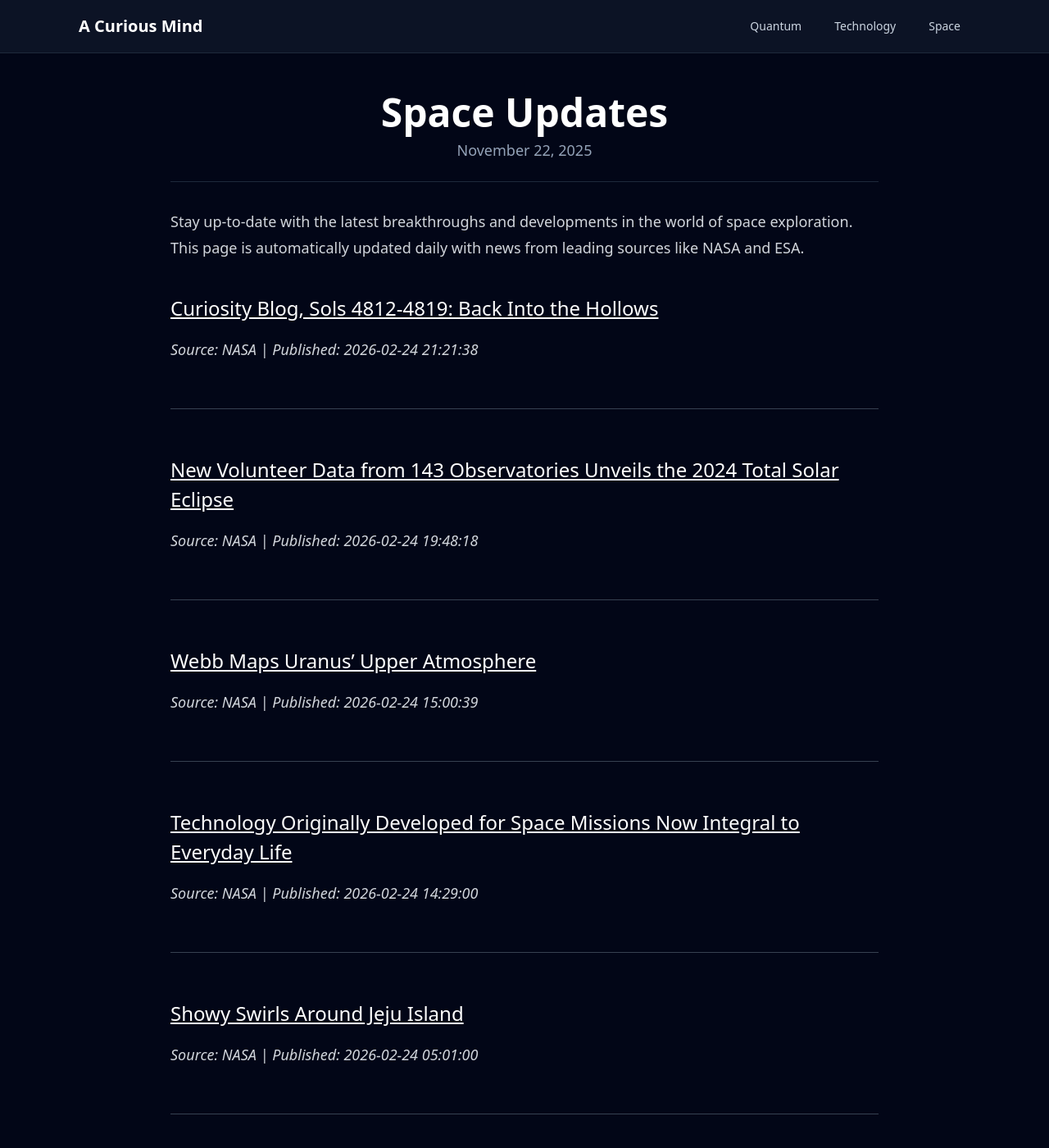
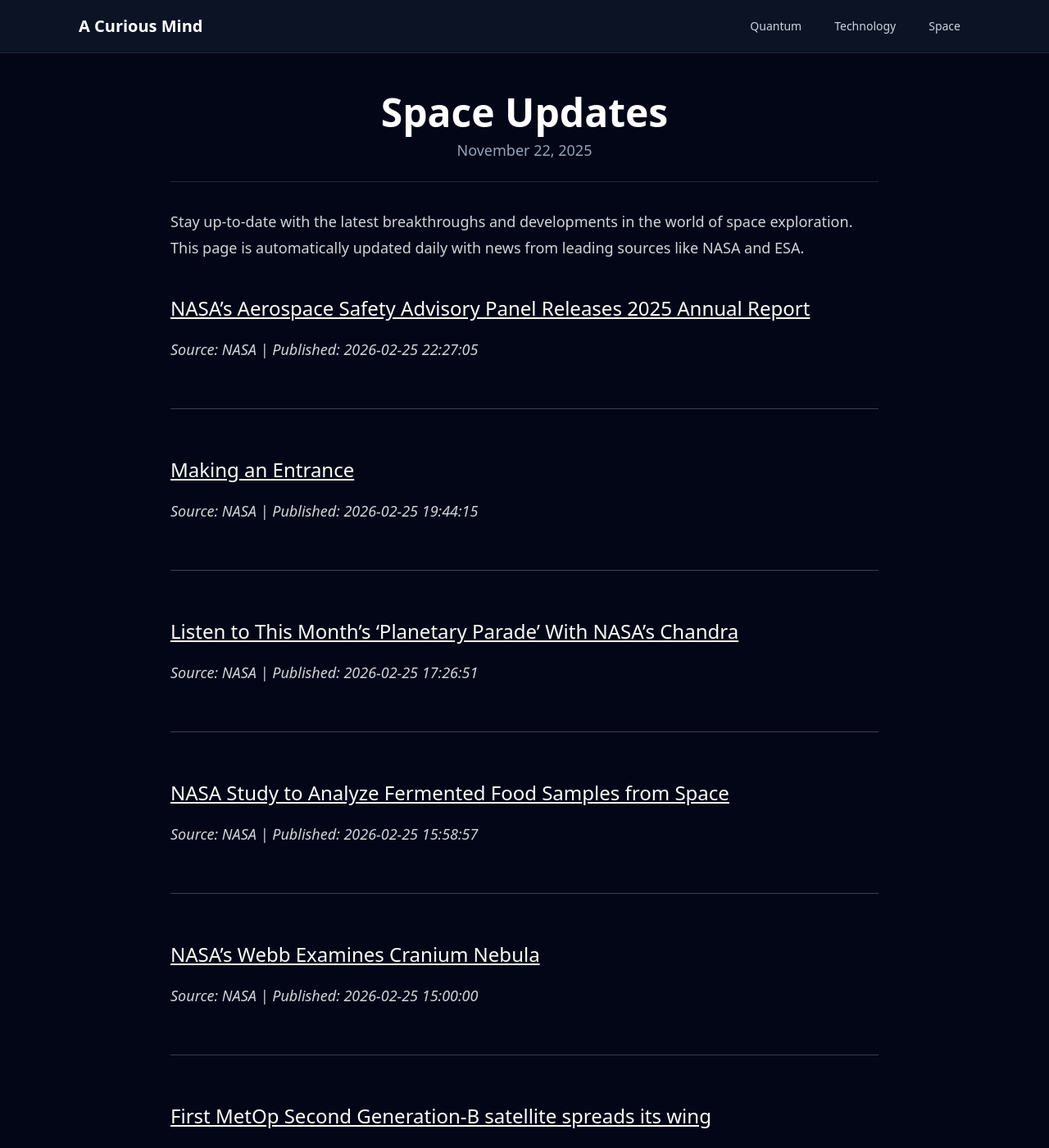
Before and after one commit to onehl7/onehl7.github.io, a Jekyll site: the page built from _posts/2025-11-22-space-updates.md, in a window 1280 px wide and 1400 px high. Shown: the whole window at 82% size. Built offline with Jekyll 4.4.1, drawn with Linux system fonts in a browser that asks for light colours; nearby versions of some CDN libraries; some of the changed text lies outside the part shown.

Commit message:
Update space news data

```diff
--- a/_data/space_news.json
+++ b/_data/space_news.json
@@ -1,33 +1,51 @@
 [
   {
     "source": "NASA",
-    "title": "Curiosity Blog, Sols 4812-4819: Back Into the Hollows",
-    "link": "https://science.nasa.gov/blog/curiosity-blog-sols-4812-4819-back-into-the-hollows/",
-    "published": "2026-02-24 21:21:38"
+    "title": "NASA\u2019s Aerospace Safety Advisory Panel Releases 2025 Annual Report",
+    "link": "https://www.nasa.gov/news-release/nasas-aerospace-safety-advisory-panel-releases-2025-annual-report/",
+    "published": "2026-02-25 22:27:05"
   },
   {
     "source": "NASA",
-    "title": "New Volunteer Data from 143 Observatories Unveils the 2024 Total Solar Eclipse",
-    "link": "https://science.nasa.gov/get-involved/citizen-science/new-volunteer-data-from-143-observatories-unveils-the-2024-total-solar-eclipse/",
-    "published": "2026-02-24 19:48:18"
+    "title": "Making an Entrance",
+    "link": "https://www.nasa.gov/image-article/making-an-entrance/",
+    "published": "2026-02-25 19:44:15"
   },
   {
     "source": "NASA",
-    "title": "Webb Maps Uranus\u2019 Upper Atmosphere",
-    "link": "https://www.nasa.gov/image-article/webb-maps-uranus-upper-atmosphere/",
-    "published": "2026-02-24 15:00:39"
+    "title": "Listen to This Month\u2019s \u2018Planetary Parade\u2019 With NASA\u2019s Chandra",
+    "link": "https://www.nasa.gov/missions/chandra/listen-to-this-months-planetary-parade-with-nasas-chandra/",
+    "published": "2026-02-25 17:26:51"
   },
   {
     "source": "NASA",
-    "title": "Technology Originally Developed for Space Missions Now Integral to Everyday Life",
-    "link": "https://science.nasa.gov/science-research/science-enabling-technology/technology-highlights/technology-originally-developed-for-space-missions-now-integral-to-everyday-life/",
-    "published": "2026-02-24 14:29:00"
+    "title": "NASA Study to Analyze Fermented Food Samples from Space",
+    "link": "https://www.nasa.gov/general/nasa-study-to-analyze-fermented-food-samples-from-space/",
+    "published": "2026-02-25 15:58:57"
   },
   {
     "source": "NASA",
-    "title": "Showy Swirls Around Jeju Island",
-    "link": "https://science.nasa.gov/earth/earth-observatory/showy-swirls-around-jeju-island/",
-    "published": "2026-02-24 05:01:00"
+    "title": "NASA\u2019s Webb Examines Cranium Nebula",
+    "link": "https://science.nasa.gov/missions/webb/nasas-webb-examines-cranium-nebula/",
+    "published": "2026-02-25 15:00:00"
+  },
+  {
+    "source": "ESA",
+    "title": "First MetOp Second Generation-B satellite spreads its wing",
+    "link": "https://www.esa.int/Applications/Observing_the_Earth/Meteorological_missions/MetOp_Second_Generation/First_MetOp_Second_Generation-B_satellite_spreads_its_wing",
+    "published": "2026-02-25 09:20:00"
+  },
+  {
+    "source": "ESA",
+    "title": "Greta rocket engine completes first test campaign",
+    "link": "https://www.esa.int/Enabling_Support/Space_Transportation/Future_space_transportation/Greta_rocket_engine_completes_first_test_campaign",
+    "published": "2026-02-25 07:30:00"
+  },
+  {
+    "source": "ESA",
+    "title": "Meet ESA Astronaut Sophie Adenot",
+    "link": "https://www.esa.int/ESA_Multimedia/Videos/2026/02/Meet_ESA_Astronaut_Sophie_Adenot",
+    "published": "2026-02-23 10:00:00"
   },
   {
     "source": "ESA",
@@ -37,24 +55,6 @@
   },
   {
     "source": "ESA",
-    "title": "Meet ESA Astronaut Sophie Adenot",
-    "link": "https://www.esa.int/ESA_Multimedia/Videos/2026/02/Meet_ESA_Astronaut_Sophie_Adenot",
-    "published": "2026-02-23 10:00:00"
-  },
-  {
-    "source": "ESA",
-    "title": "Week in images: 16-20 February 2026",
-    "link": "https://www.esa.int/About_Us/Week_in_images/Week_in_images_16-20_February_2026",
-    "published": "2026-02-20 14:10:00"
-  },
-  {
-    "source": "ESA",
-    "title": "Annular solar eclipse seen from space",
-    "link": "https://www.esa.int/ESA_Multimedia/Images/2026/02/Annular_solar_eclipse_seen_from_space",
-    "published": "2026-02-20 11:00:00"
-  },
-  {
-    "source": "ESA",
     "title": "\u03b5psilon",
     "link": "https://www.esa.int/Science_Exploration/Human_and_Robotic_Exploration/epsilon",
     "published": "2026-01-21 12:54:00"
```
